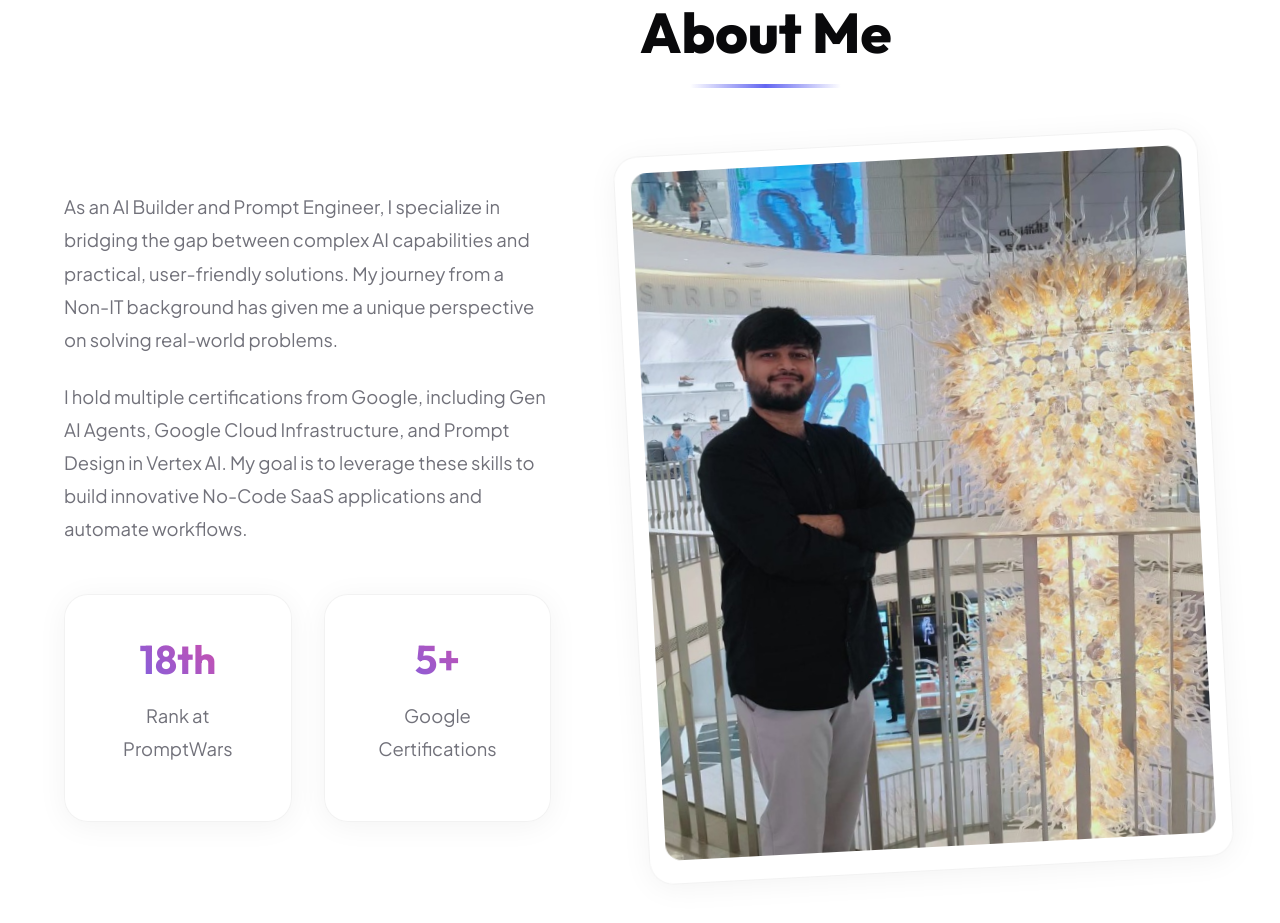
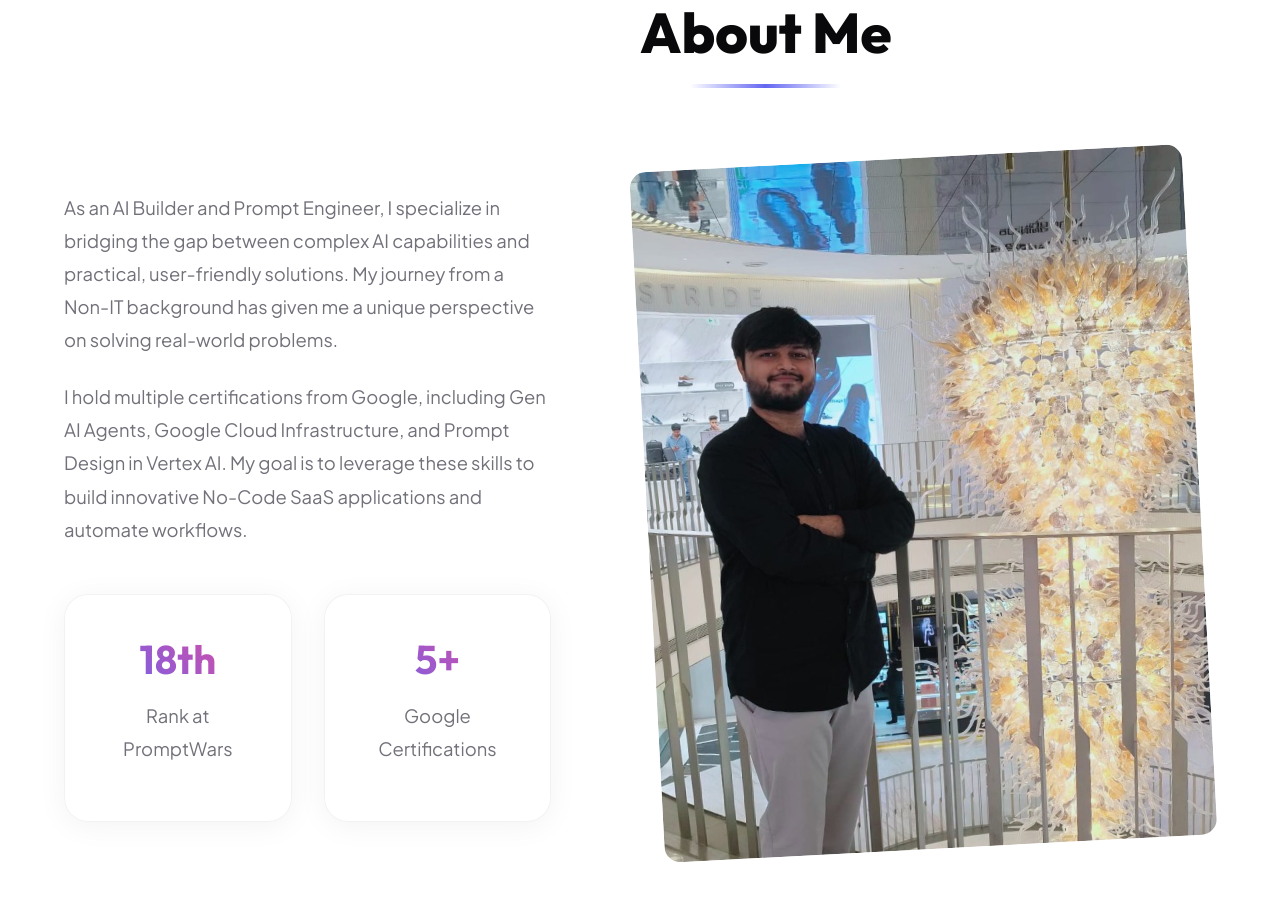
Before and after one commit to Smart123-12/smit-portfolio, a React (Vite) app: page / in a window 1280 px wide. Shown: the part 940-1863 px from the top of the page. Built offline with nearby package versions, Linux system fonts and the light colour scheme.

Commit message:
feat: add real profile photos & redesign portfolio UI

```diff
--- a/src/App.jsx
+++ b/src/App.jsx
@@ -2,8 +2,8 @@ import React, { useState, useEffect } from 'react';
 import { Moon, Sun, Mail, ExternalLink, Code2, Database, Brain, Globe, Layout, Smartphone, Cloud, Cpu, ArrowRight } from 'lucide-react';
 import { FaGithub, FaLinkedin } from 'react-icons/fa';
 import { motion } from 'framer-motion';
-import profileImage from './assets/smit.jpg';
-import aboutImage from './assets/smit_about.jpg';
+import profileImage from './assets/smit.jpg'; // Selfie - Hero section
+import aboutImage from './assets/smit_about.jpg'; // Full body - About section
 import './App.css';
 
 function App() {
@@ -132,16 +132,17 @@ function App() {
               whileInView={{ opacity: 1, x: 0 }}
               viewport={{ once: true }}
             >
-              <div className="about-img-container glass-card">
+              <div className="about-img-container">
                  <img
                    src={aboutImage}
                    alt="Smit Parmar"
                    className="about-img"
                    onError={(e) => {
                      e.target.onerror = null;
-                     e.target.src = profileImage;
+                     e.target.src = 'https://ui-avatars.com/api/?name=Smit+Parmar&size=512&background=6366f1&color=fff';
                    }}
                  />
+                 <div className="about-img-backdrop"></div>
               </div>
             </motion.div>
           </div>
```
Also changed, not shown: src/assets/smit.jpg.
